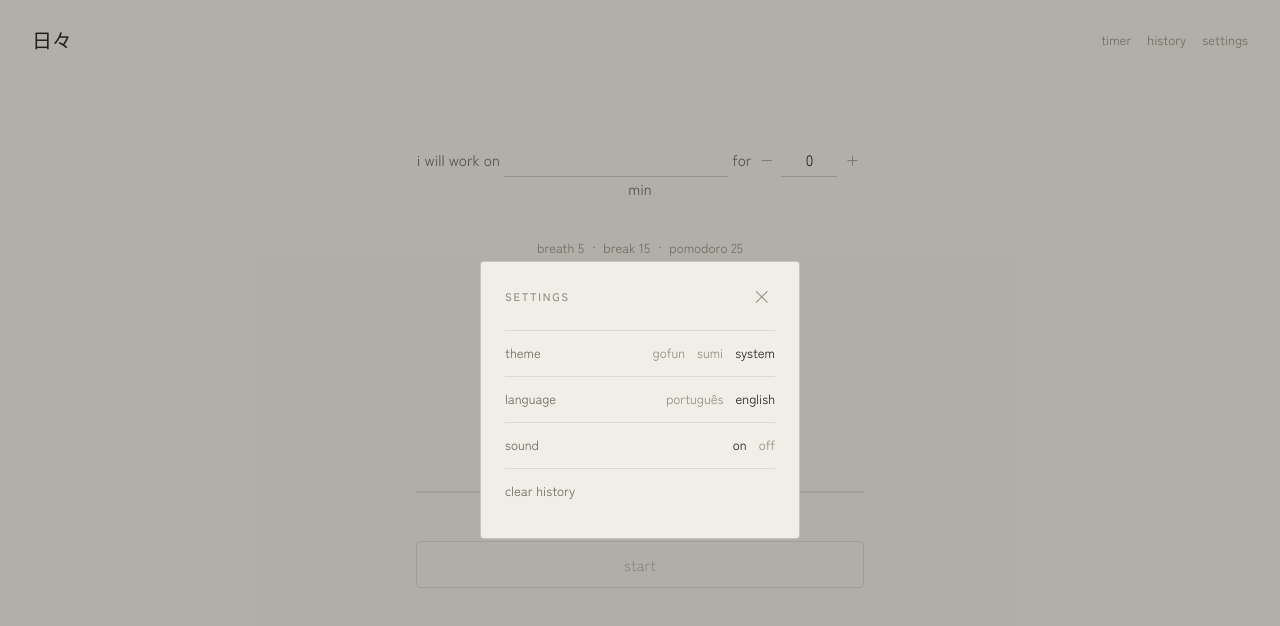
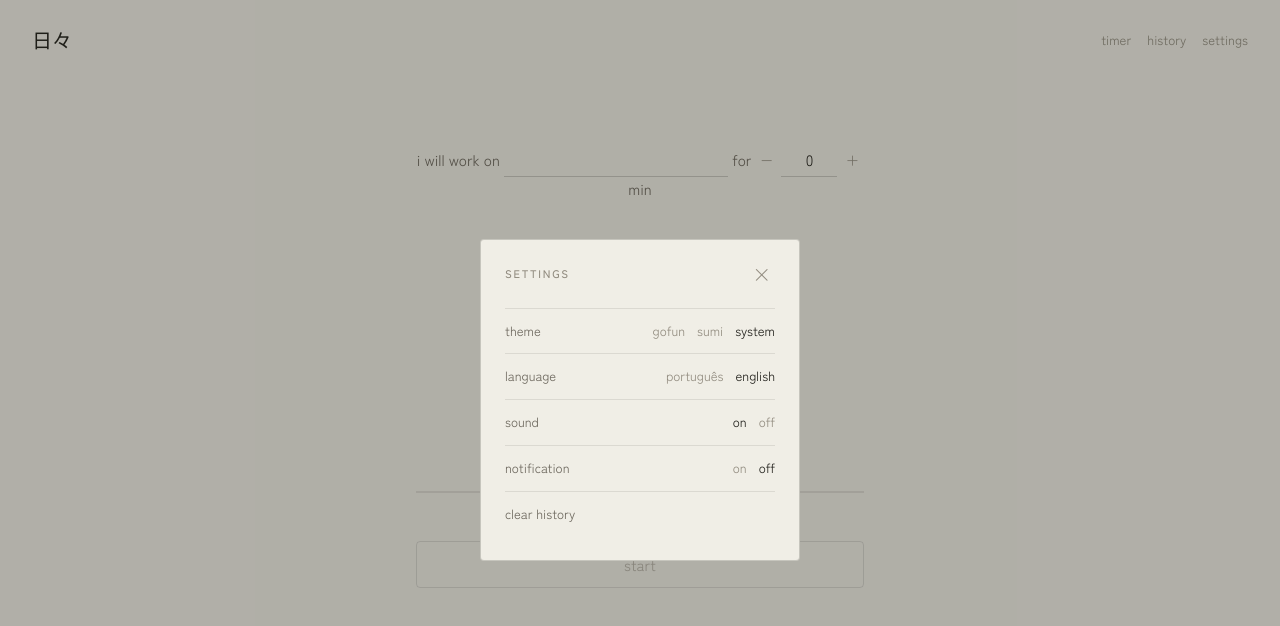
Before and after one commit to kyohenrique/hibi-task, a Next.js app: page / in a window 1280 px wide. Both pictures are taken after a click on the button "settings". Shown: the top 626 px of the page. Built offline with nearby package versions, Linux system fonts and the light colour scheme.

Commit message:
feat: add completion notification with opt-in permission
Co-Authored-By: Claude Fable 5 <noreply@anthropic.com>

```diff
--- a/src/components/SettingsModal.tsx
+++ b/src/components/SettingsModal.tsx
@@ -2,6 +2,7 @@
 
 import { useEffect, useRef, useState } from 'react';
 import { LANGUAGE_NAMES, type Language } from '@/lib/i18n';
+import { requestNotifyPermission } from '@/lib/notify';
 import { playRin, primeAudio } from '@/lib/sound';
 import type { ThemeSetting } from '@/lib/types';
 import { useSettings } from '@/state/settings';
@@ -24,7 +25,8 @@ const LANGUAGES: Language[] = ['pt', 'en'];
  */
 export function SettingsModal({ open, onClose }: { open: boolean; onClose: () => void }) {
   const dialogRef = useRef<HTMLDialogElement>(null);
-  const { settings, t, setTheme, setLanguage, toggleSound } = useSettings();
+  const { settings, t, setTheme, setLanguage, toggleSound, setNotify } =
+    useSettings();
   const { clearFinished } = useTasks();
 
   const [confirmingClear, setConfirmingClear] = useState(false);
@@ -136,6 +138,36 @@ export function SettingsModal({ open, onClose }: { open: boolean; onClose: () =>
       </div>
 
       <div className={styles.row}>
+        <span className={styles.rowLabel}>{t.notifyLabel}</span>
+        <div className={styles.options}>
+          {/*
+            Ligar é assíncrono: primeiro o navegador pergunta ao usuário
+            (só neste momento — regra do produto) e o toggle só liga se a
+            permissão vier. Negou? O botão simplesmente não acende.
+          */}
+          <button
+            type="button"
+            className={styles.option}
+            aria-pressed={settings.notify}
+            onClick={async () => {
+              if (settings.notify) return;
+              if (await requestNotifyPermission()) setNotify(true);
+            }}
+          >
+            {t.soundOn}
+          </button>
+          <button
+            type="button"
+            className={styles.option}
+            aria-pressed={!settings.notify}
+            onClick={() => setNotify(false)}
+          >
+            {t.soundOff}
+          </button>
+        </div>
+      </div>
+
+      <div className={styles.row}>
         {confirmingClear ? (
           <button
             type="button"
--- a/src/components/TimerEffects.tsx
+++ b/src/components/TimerEffects.tsx
@@ -3,6 +3,7 @@
 import { useEffect, useRef } from 'react';
 import { useNow } from '@/hooks/useNow';
 import { formatClock } from '@/lib/format';
+import { notifyCompletion } from '@/lib/notify';
 import { playRin } from '@/lib/sound';
 import { isExpired, remainingMs } from '@/lib/timer';
 import { useSettings } from '@/state/settings';
@@ -25,7 +26,7 @@ const DEFAULT_TITLE = 'Hibi Task';
  */
 export function TimerEffects() {
   const { activeTask, complete } = useTasks();
-  const { settings } = useSettings();
+  const { settings, t } = useSettings();
   const now = useNow(Boolean(activeTask));
 
   /*
@@ -45,7 +46,10 @@ export function TimerEffects() {
 
     complete();
     if (settings.sound) playRin();
-  }, [activeTask, now, complete, settings.sound]);
+    if (settings.notify) {
+      notifyCompletion(DEFAULT_TITLE, t.notificationDone(activeTask.name));
+    }
+  }, [activeTask, now, complete, settings.sound, settings.notify, t]);
 
   useEffect(() => {
     if (!activeTask) {
--- a/src/lib/i18n.ts
+++ b/src/lib/i18n.ts
@@ -73,7 +73,11 @@ const pt = {
   soundLabel: 'som',
   soundOn: 'ligado',
   soundOff: 'desligado',
+  notifyLabel: 'notificação',
   clearHistory: 'limpar histórico',
+
+  // notificação do navegador
+  notificationDone: (name: string) => `"${name}" concluída`,
 
   // durações e datas
   lessThanMinute: 'menos de 1 min',
@@ -129,7 +133,10 @@ const en: Dictionary = {
   soundLabel: 'sound',
   soundOn: 'on',
   soundOff: 'off',
+  notifyLabel: 'notification',
   clearHistory: 'clear history',
+
+  notificationDone: (name) => `"${name}" completed`,
 
   lessThanMinute: 'less than 1 min',
   months: [
--- /dev/null
+++ b/src/lib/notify.ts
@@ -0,0 +1,40 @@
+/*
+ * Notificações do navegador — a mesma fronteira fina de sound.ts e
+ * storage.ts: guarda-chuvas em volta de uma API que pode não existir
+ * (SSR, navegadores antigos) ou não estar autorizada.
+ *
+ * A regra do produto: a permissão só é pedida quando o usuário LIGA a
+ * opção nos ajustes — nunca no carregamento da página. Pedir permissão
+ * de cara é o jeito mais rápido de ganhar um "bloquear" permanente.
+ */
+
+function supported(): boolean {
+  return typeof window !== 'undefined' && 'Notification' in window;
+}
+
+/**
+ * Pede a permissão (se ainda não decidida) e responde se pode notificar.
+ * Uma negação anterior devolve false direto — o navegador nem mostraria
+ * o pedido de novo, e insistir seria só ruído.
+ */
+export async function requestNotifyPermission(): Promise<boolean> {
+  if (!supported()) return false;
+  if (Notification.permission === 'granted') return true;
+  if (Notification.permission === 'denied') return false;
+  return (await Notification.requestPermission()) === 'granted';
+}
+
+/**
+ * Notifica a conclusão — mas só para quem NÃO está olhando o app: com a
+ * aba visível e a janela em foco, a tela e o rin já comunicam; a
+ * notificação serve a quem está em outra aba ou outra janela.
+ */
+export function notifyCompletion(title: string, body: string): void {
+  if (!supported() || Notification.permission !== 'granted') return;
+  if (!document.hidden && document.hasFocus()) return;
+  try {
+    new Notification(title, { body });
+  } catch {
+    // notificação é um extra: falhou, seguimos em silêncio
+  }
+}
--- a/src/lib/storage.ts
+++ b/src/lib/storage.ts
@@ -102,6 +102,7 @@ export function parseSettings(raw: string | null, fallback: Settings): Settings
           : fallback.theme,
       language: s.language === 'pt' || s.language === 'en' ? s.language : fallback.language,
       sound: typeof s.sound === 'boolean' ? s.sound : fallback.sound,
+      notify: typeof s.notify === 'boolean' ? s.notify : fallback.notify,
     };
   } catch {
     return fallback;
--- a/src/lib/types.ts
+++ b/src/lib/types.ts
@@ -50,6 +50,8 @@ export type ThemeSetting = 'gofun' | 'sumi' | 'system';
 export interface Settings {
   theme: ThemeSetting;
   language: Language;
-  /** O rin ao fim do timer (o som em si chega na etapa das notificações). */
+  /** O rin ao fim do timer. */
   sound: boolean;
+  /** Notificação do navegador ao fim do timer (exige permissão dada). */
+  notify: boolean;
 }
--- a/src/state/settings.tsx
+++ b/src/state/settings.tsx
@@ -33,7 +33,12 @@ type SettingsAction =
  * (dentro do efeito): antes dela, o servidor e o primeiro render usam o
  * mesmo default fixo — a regra de sempre contra o hydration mismatch.
  */
-const DEFAULTS: Settings = { theme: 'system', language: 'pt', sound: true };
+const DEFAULTS: Settings = {
+  theme: 'system',
+  language: 'pt',
+  sound: true,
+  notify: false,
+};
 
 function settingsReducer(state: SettingsState, action: SettingsAction): SettingsState {
   switch (action.type) {
@@ -53,6 +58,7 @@ interface SettingsContextValue {
   setTheme: (theme: ThemeSetting) => void;
   setLanguage: (language: Language) => void;
   toggleSound: () => void;
+  setNotify: (notify: boolean) => void;
 }
 
 const SettingsContext = createContext<SettingsContextValue | null>(null);
@@ -115,6 +121,7 @@ export function SettingsProvider({ children }: { children: ReactNode }) {
     setLanguage: (language) => dispatch({ type: 'patch', patch: { language } }),
     toggleSound: () =>
       dispatch({ type: 'patch', patch: { sound: !state.settings.sound } }),
+    setNotify: (notify) => dispatch({ type: 'patch', patch: { notify } }),
   };
 
   return <SettingsContext value={value}>{children}</SettingsContext>;
```
Also changed, not shown: 2 other files (tests, documents, lock files or other folders).
